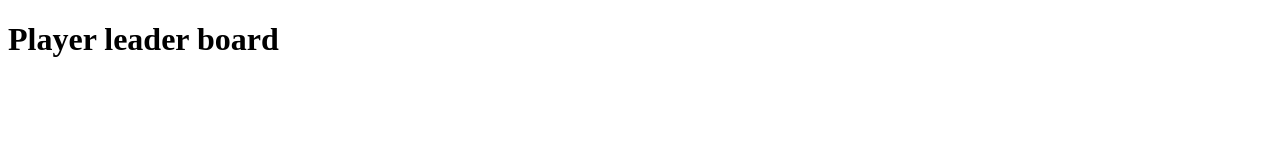
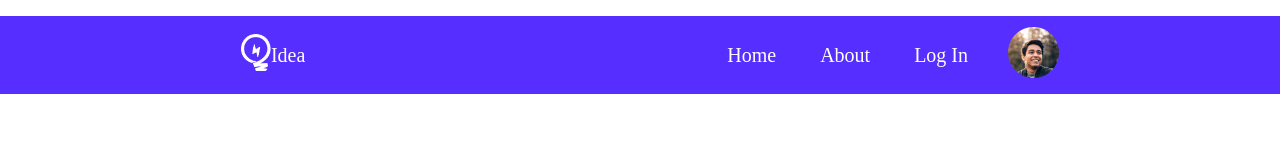
Before and after one commit to rashidul191/player-leader-borad, a plain HTML site: page index.html in a window 1280 px wide. Drawn offline with Linux system fonts and the light colour scheme.

Commit message:
navbar section doen

```diff
--- a/index.html
+++ b/index.html
@@ -1,15 +1,43 @@
 <!DOCTYPE html>
 <html lang="en">
-<head>
-    <meta charset="UTF-8">
-    <meta http-equiv="X-UA-Compatible" content="IE=edge">
-    <meta name="viewport" content="width=device-width, initial-scale=1.0">
+  <head>
+    <meta charset="UTF-8" />
+    <meta http-equiv="X-UA-Compatible" content="IE=edge" />
+    <meta name="viewport" content="width=device-width, initial-scale=1.0" />
     <title>Player Leader Board</title>
-    <link rel="stylesheet" href="style.css">
-</head>
-<body>
+    <link rel="stylesheet" href="style.css" />
+  </head>
+  <body>
+    <!-- Header Section Start -->
+    <header>
+      <nav>
+        <ul>
+          <div>
+            <li>
+              <a class="nav-center" href="">
+                <span>
+                  <img width="30px" src="images/icons/logo.png" alt="" />
+                </span>
+                <span> Idea </span>
+              </a>
+            </li>
+          </div>
 
-    <h1>Player leader board</h1>
-
-</body>
+          <div class="nav-center">
+            <span>
+              <li><a href="#">Home</a></li>
+              <li><a href="#">About</a></li>
+              <li><a href="#">Log In</a></li>
+            </span>
+            <span>
+              <li>
+                <a href="#"> <img src="images/icons/profile.png" alt="" /></a>
+              </li>
+            </span>
+          </div>
+        </ul>
+      </nav>
+    </header>
+    <!-- Header Section End -->
+  </body>
 </html>
--- a/style.css
+++ b/style.css
@@ -0,0 +1,28 @@
+body{
+    margin: 0px;
+    padding: 0px;
+}
+ul{
+    background-color: #562eff;
+    display: flex;
+    justify-content: space-around;
+    align-items: center;
+
+}
+
+li{
+    list-style-type: none;
+    display: inline;
+    padding: 0px 20px;
+}
+
+li a{
+    color: white;
+    font-size: 20px;
+    text-decoration: none;
+}
+
+.nav-center{
+    display: flex;
+    align-items: center;
+}
```
